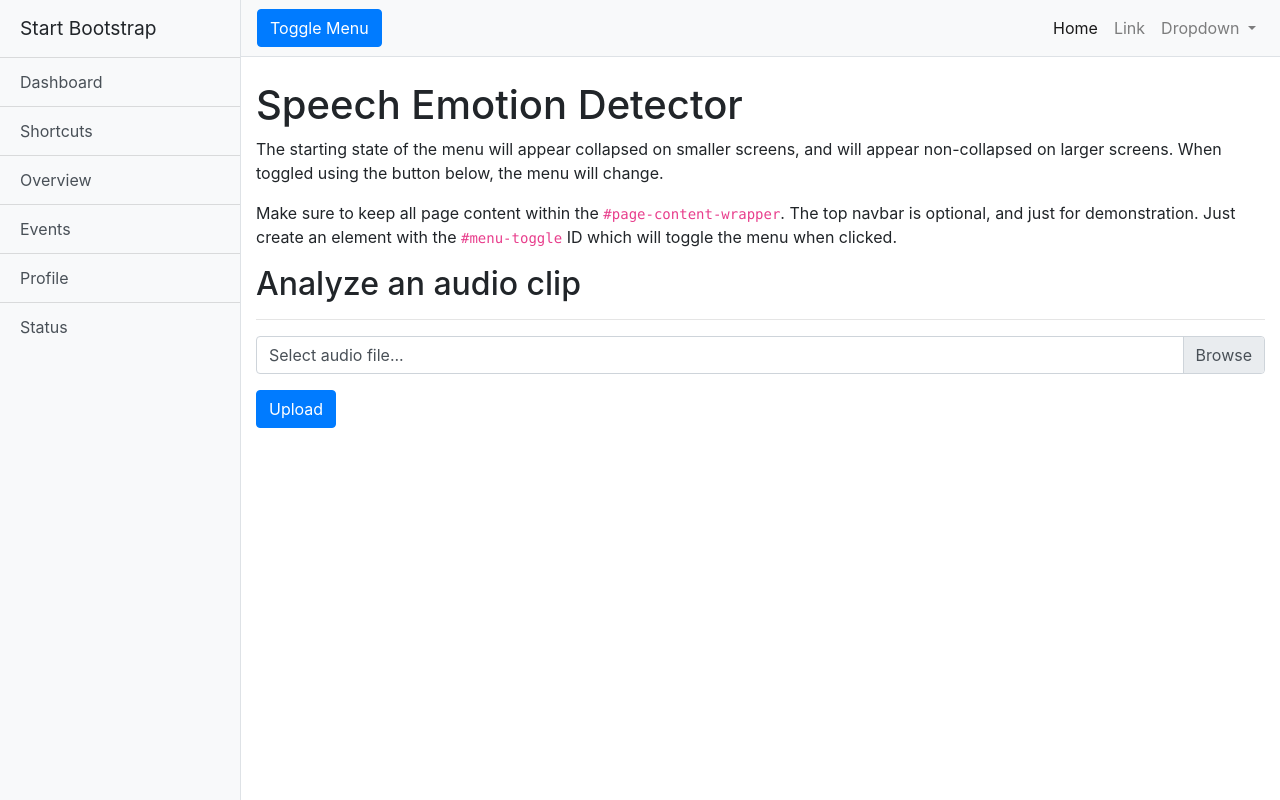
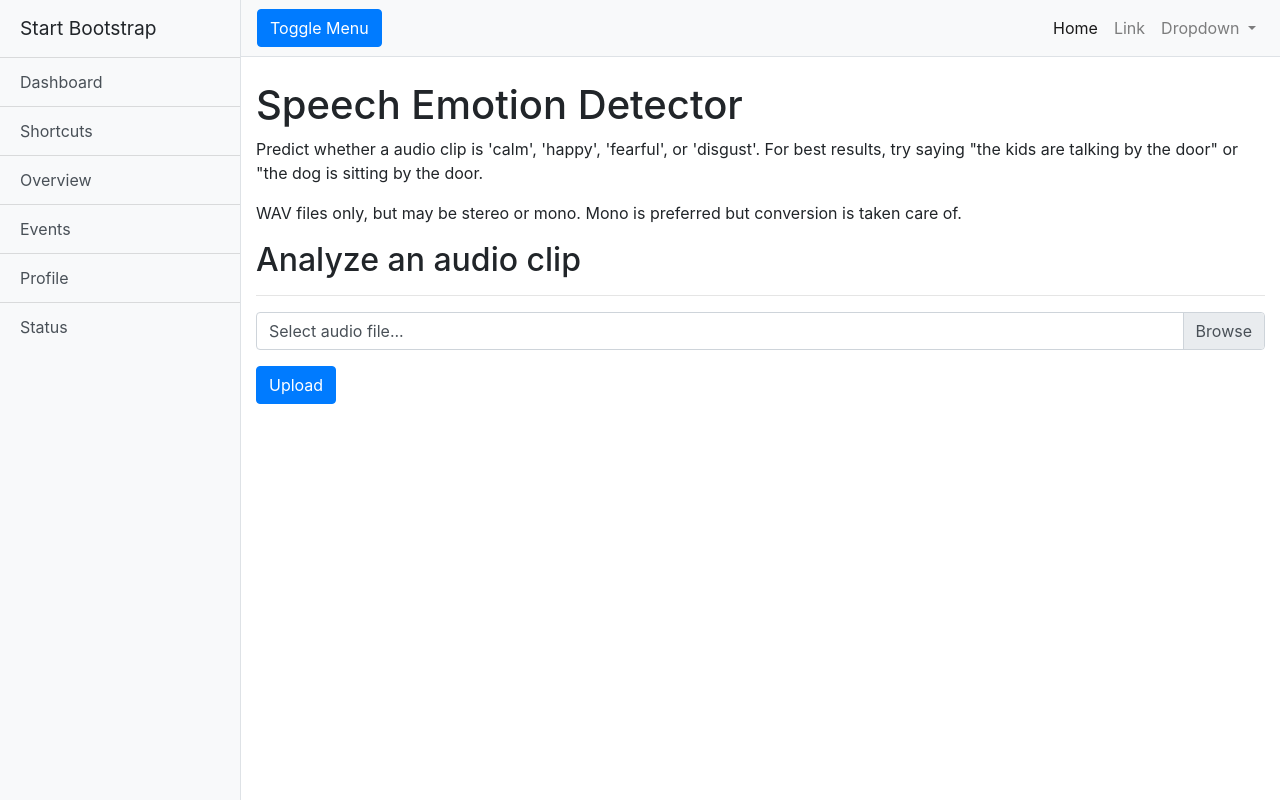
Before and after one commit to JonNData/speech-emotion, a FastAPI app: page / in a window 1280 px wide. Run offline with FastAPI, Linux system fonts and the light colour scheme; parts of the project's set-up code (start-up, migrations or seed data) failed here and were passed over; some libraries are stand-ins or nearby versions.

Commit message:
presented

```diff
--- a/tutorial/templates/index.html
+++ b/tutorial/templates/index.html
@@ -71,8 +71,9 @@
 
       <div class="container-fluid">
         <h1 class="mt-4">Speech Emotion Detector</h1>
-        <p>The starting state of the menu will appear collapsed on smaller screens, and will appear non-collapsed on larger screens. When toggled using the button below, the menu will change.</p>
-        <p>Make sure to keep all page content within the <code>#page-content-wrapper</code>. The top navbar is optional, and just for demonstration. Just create an element with the <code>#menu-toggle</code> ID which will toggle the menu when clicked.</p>
+        <p>Predict whether a audio clip is 'calm', 'happy', 'fearful', or 'disgust'. For best results, try saying "the kids are talking by the door" or "the dog is sitting by the door.</p>
+
+        <p>WAV files only, but may be stereo or mono. Mono is preferred but conversion is taken care of.</p>
       </div>
 
     {% block content %}
@@ -83,7 +84,7 @@
             <h2>Analyze an audio clip</h2>
             <hr>
 
-            <form action="/audioupload" method="POST" enctype="multipart/form-data">
+            <form action="/uploadfile/" method="POST" enctype="multipart/form-data">
 
               <div class="form-group">
                 <div class="custom-file">
```
Also changed, not shown: tutorial/static/user_assets/prediction.txt (+1 -1 lines), tutorial/static/user_assets/harmonic.png, tutorial/static/user_assets/spectrogram.png, 2 other files.
